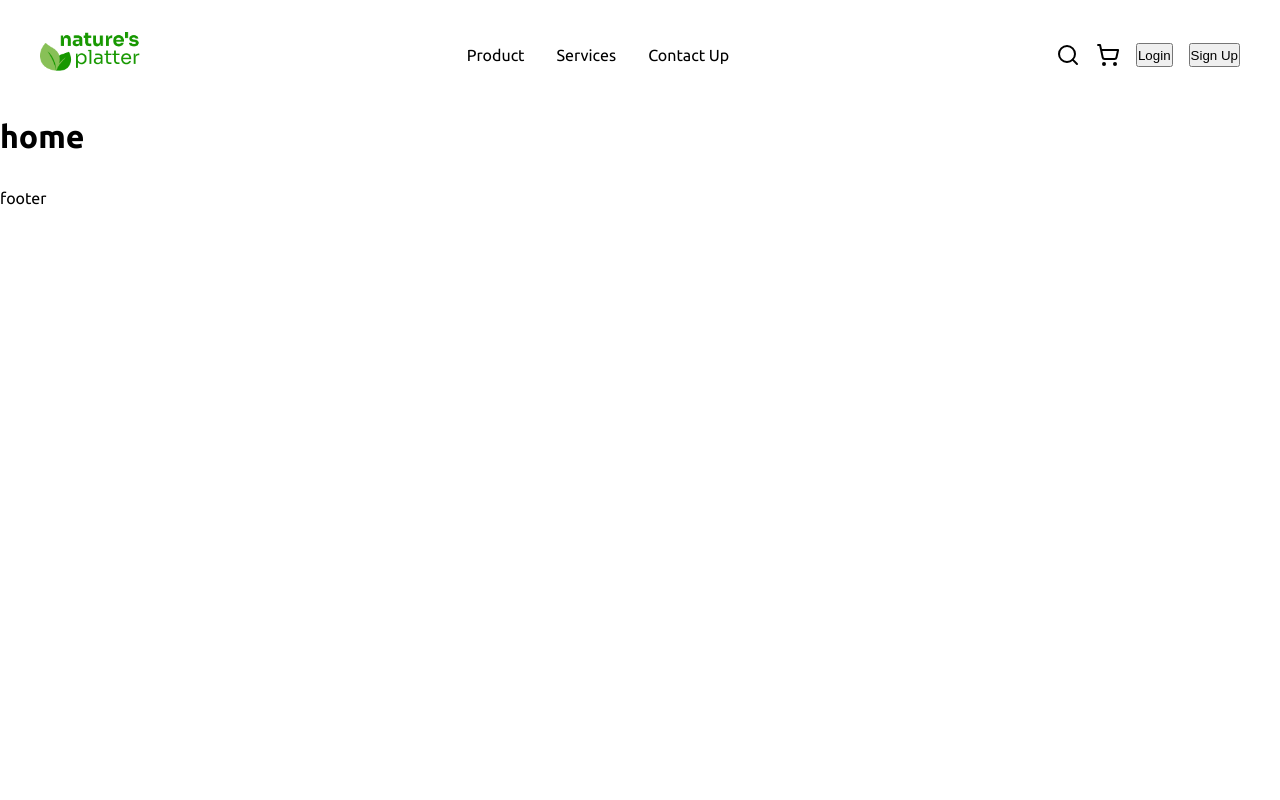
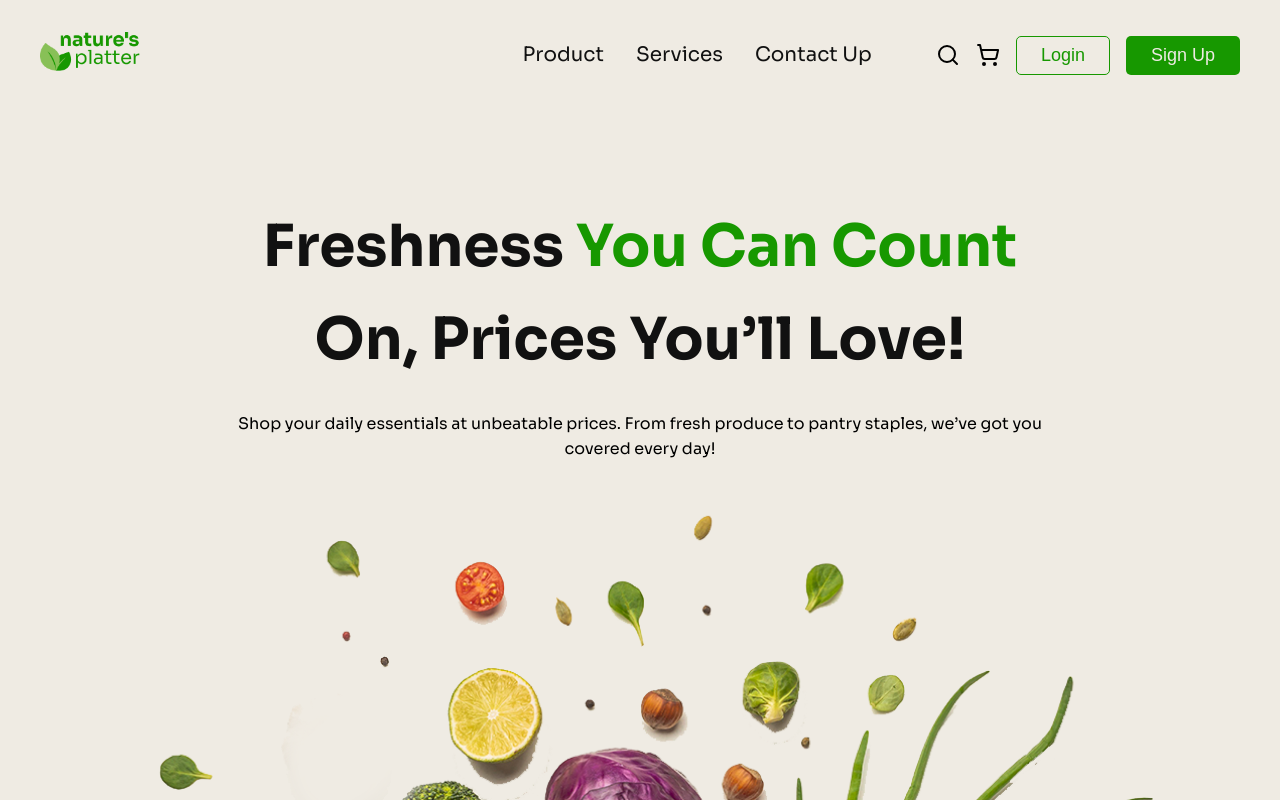
Before and after one commit to shahidul1920/turbo-octo-invention, a React (Vite) app: page / in a window 1280 px wide. Shown: the top 800 px of the page. Built offline with nearby package versions, Linux system fonts and the light colour scheme.

Commit message:
hero section and navbar

```diff
--- a/src/component/Header.jsx
+++ b/src/component/Header.jsx
@@ -10,21 +10,23 @@ export default function Header() {
                     <img src="/Vector.png" alt="" />
                 </div>
 
-                <div className="navbar">
+                <div className="flexnav flex flex-cn">
+                    <div className="navbar flex flex-cn">
                         <ul className='flex flex-cen'>
-                        <li><NavLink to="/">Product</NavLink></li>
+                            <li><NavLink to="/product">Product</NavLink></li>
                             <li><NavLink to="/company">services</NavLink></li>
                             <li><NavLink to="/services">contact up</NavLink></li>
                         </ul>
                     </div>
 
-                <div className="buttons flex flex-cen">
-                    <div className="icones flex flex-cen">
+                    <div className="buttons flex flex-cn">
+                        <div className="icones flex flex-cn">
                             <Search />
                             <ShoppingCart />
                         </div>
-                    <button className="btn">Login</button>
-                    <button className="btn">Sign Up</button>
+                        <button className="btn btn-s">Login</button>
+                        <button className="btn btn-p">Sign Up</button>
+                    </div>
                 </div>
 
             </div>
--- a/src/pages/Home.jsx
+++ b/src/pages/Home.jsx
@@ -2,8 +2,28 @@ import React from 'react'
 
 export default function Home() {
   return (
-    <div>
-      <h1>home</h1>
+    <div className='hero'>
+      {/* hero section */}
+      <section className='container'>
+        <div className="textTop">
+          <h1>
+            Freshness <span>You Can
+            Count </span>On, Prices You’ll Love!
+          </h1>
+          <p>
+            Shop your daily essentials at unbeatable prices. From fresh produce to pantry staples, we’ve got you covered every day!
+          </p>
+        </div>
+
+        <div className="image">
+          <img src="/Hero.png" alt="" />
+        </div>
+      </section>
+
+
+
+
+
     </div>
   )
 }
--- a/src/scss/_design.scss
+++ b/src/scss/_design.scss
@@ -1,5 +1,11 @@
+
+body{
+    background: var(--text);
+}
+
 header{
     width: 100%;
+    background: var(--secondary);
     .mainheader{
         width: 100%;
         //height: 100px;
@@ -14,29 +20,66 @@ header{
         }
         .navbar{
             height: 100%;
-            color: #000;
             ul{
                 height: 100%;
                 display: flex;
                 gap: 2rem;
+                font-size: 20px;
                 li{
                     display: grid;
                     place-items: center;
+                    color: var(--text);
                     a{
                         text-decoration: none;
-                        color: #000;
+                        color: var(--text);
+                        transition: 0.3s;
                         &:hover{
-                            color: #f00;
+                            color: var(--primary);
                         }
                     }
                 }
             }
         }
         .buttons{
+            height: 100%;
             gap: 1rem;
             .icones{
                 gap: 1rem;
             }
         }
+        .flexnav{
+            gap: 4rem;
+        }
     }
 }
+
+.hero{
+    background: var(--secondary);
+    padding: 0;
+    padding-top: 90px;
+    .container{
+        display: flex;
+        flex-direction: column;
+        align-items: center;
+        justify-content: center;
+        gap: 1rem;
+        padding: 0;
+        .textTop{
+            max-width: 830px;
+            margin: 0 auto;
+            text-align: center;
+            h1{
+                font-size: 58px;
+                color: var(--text);
+                span{
+                    color: var(--primary);
+                }
+            }
+        }
+        .image{
+            img{
+                width: 100%;
+            }
+        }
+    }
+}
--- a/src/scss/_global.scss
+++ b/src/scss/_global.scss
@@ -1,3 +1,13 @@
+// colors
+
+:root{
+    --primary: #179800;
+    --secondary: #EFEBE3;
+    --text: #111111;
+}
+
+
+
 .container{
     width: 100%;
     max-width: 1200px;
@@ -11,3 +21,37 @@
     align-items: center;
     justify-content: center;
 }
+
+.btn{
+    padding: 0.5rem 1.5rem;
+    border: 1px solid transparent;
+    outline: none;
+    border-radius: 5px;
+    cursor: pointer;
+    font-size: 18px;
+}
+.btn-p{
+    background: var(--primary);
+    color: var(--secondary);
+    border: 1px solid transparent;
+    transition: 0.3s;
+    font-size: 18px;
+    &:hover{
+        background: transparent;
+        color: var(--primary);
+        border-color: var(--primary);
+    }
+}
+.btn-s{
+    background: transparent;
+    color: var(--text);
+    color: var(--primary);
+    border: 1px solid var(--primary);
+    transition: 0.3s;
+    font-size: 18px;
+    &:hover{
+        background: var(--primary);
+        color: var(--secondary);
+        border-color: transparent;
+    }
+}
--- a/src/scss/_typo.scss
+++ b/src/scss/_typo.scss
@@ -1,7 +1,7 @@
-@import url('https://fonts.googleapis.com/css2?family=Ubuntu:ital,wght@0,300;0,400;0,500;0,700;1,300;1,400;1,500;1,700&display=swap');
+@import url('https://fonts.googleapis.com/css2?family=Sora:wght@100..800&display=swap');
 
 body {
-    font-family: "Ubuntu", serif;
+    font-family: "Sora", serif;
     line-height: 1.6;
 }
 
--- a/src/scss/index.css
+++ b/src/scss/index.css
@@ -1,6 +1,6 @@
-@import url("https://fonts.googleapis.com/css2?family=Ubuntu:ital,wght@0,300;0,400;0,500;0,700;1,300;1,400;1,500;1,700&display=swap");
+@import url("https://fonts.googleapis.com/css2?family=Sora:wght@100..800&display=swap");
 body {
-  font-family: "Ubuntu", serif;
+  font-family: "Sora", serif;
   line-height: 1.6;
 }
 
@@ -25,6 +25,12 @@ a:hover {
   text-decoration: underline;
 }
 
+:root {
+  --primary: #179800;
+  --secondary: #EFEBE3;
+  --text: #111111;
+}
+
 .container {
   width: 100%;
   max-width: 1200px;
@@ -41,8 +47,49 @@ a:hover {
   justify-content: center;
 }
 
+.btn {
+  padding: 0.5rem 1.5rem;
+  border: 1px solid transparent;
+  outline: none;
+  border-radius: 5px;
+  cursor: pointer;
+  font-size: 18px;
+}
+
+.btn-p {
+  background: var(--primary);
+  color: var(--secondary);
+  border: 1px solid transparent;
+  transition: 0.3s;
+  font-size: 18px;
+}
+.btn-p:hover {
+  background: transparent;
+  color: var(--primary);
+  border-color: var(--primary);
+}
+
+.btn-s {
+  background: transparent;
+  color: var(--text);
+  color: var(--primary);
+  border: 1px solid var(--primary);
+  transition: 0.3s;
+  font-size: 18px;
+}
+.btn-s:hover {
+  background: var(--primary);
+  color: var(--secondary);
+  border-color: transparent;
+}
+
+body {
+  background: var(--text);
+}
+
 header {
   width: 100%;
+  background: var(--secondary);
 }
 header .mainheader {
   width: 100%;
@@ -56,27 +103,62 @@ header .mainheader .logo img {
 }
 header .mainheader .navbar {
   height: 100%;
-  color: #000;
 }
 header .mainheader .navbar ul {
   height: 100%;
   display: flex;
   gap: 2rem;
+  font-size: 20px;
 }
 header .mainheader .navbar ul li {
   display: grid;
   place-items: center;
+  color: var(--text);
 }
 header .mainheader .navbar ul li a {
   text-decoration: none;
-  color: #000;
+  color: var(--text);
+  transition: 0.3s;
 }
 header .mainheader .navbar ul li a:hover {
-  color: #f00;
+  color: var(--primary);
 }
 header .mainheader .buttons {
+  height: 100%;
   gap: 1rem;
 }
 header .mainheader .buttons .icones {
   gap: 1rem;
+}
+header .mainheader .flexnav {
+  gap: 4rem;
+}
+
+.hero {
+  background: var(--secondary);
+  padding: 0;
+  padding-top: 90px;
+}
+.hero .container {
+  display: flex;
+  flex-direction: column;
+  align-items: center;
+  justify-content: center;
+  gap: 1rem;
+  padding: 0;
+}
+.hero .container .textTop {
+  max-width: 830px;
+  margin: 0 auto;
+  text-align: center;
+}
+.hero .container .textTop h1 {
+  font-size: 58px;
+  color: var(--text);
+}
+.hero .container .textTop h1 span {
+  color: var(--primary);
+}
+.hero .container .image img {
+  width: 100%;
 }/*# sourceMappingURL=index.css.map */
--- a/src/scss/index.scss
+++ b/src/scss/index.scss
@@ -1,3 +1,4 @@
 @forward '_typo';
 @forward '_global';
 @forward '_design';
+@forward '_responsive';
```
Also changed, not shown: public/Hero.png (added), src/scss/_responsive.scss (added), 1 other file (tests, documents, lock files or other folders). Lines whose indentation alone changed are shown as unchanged.
